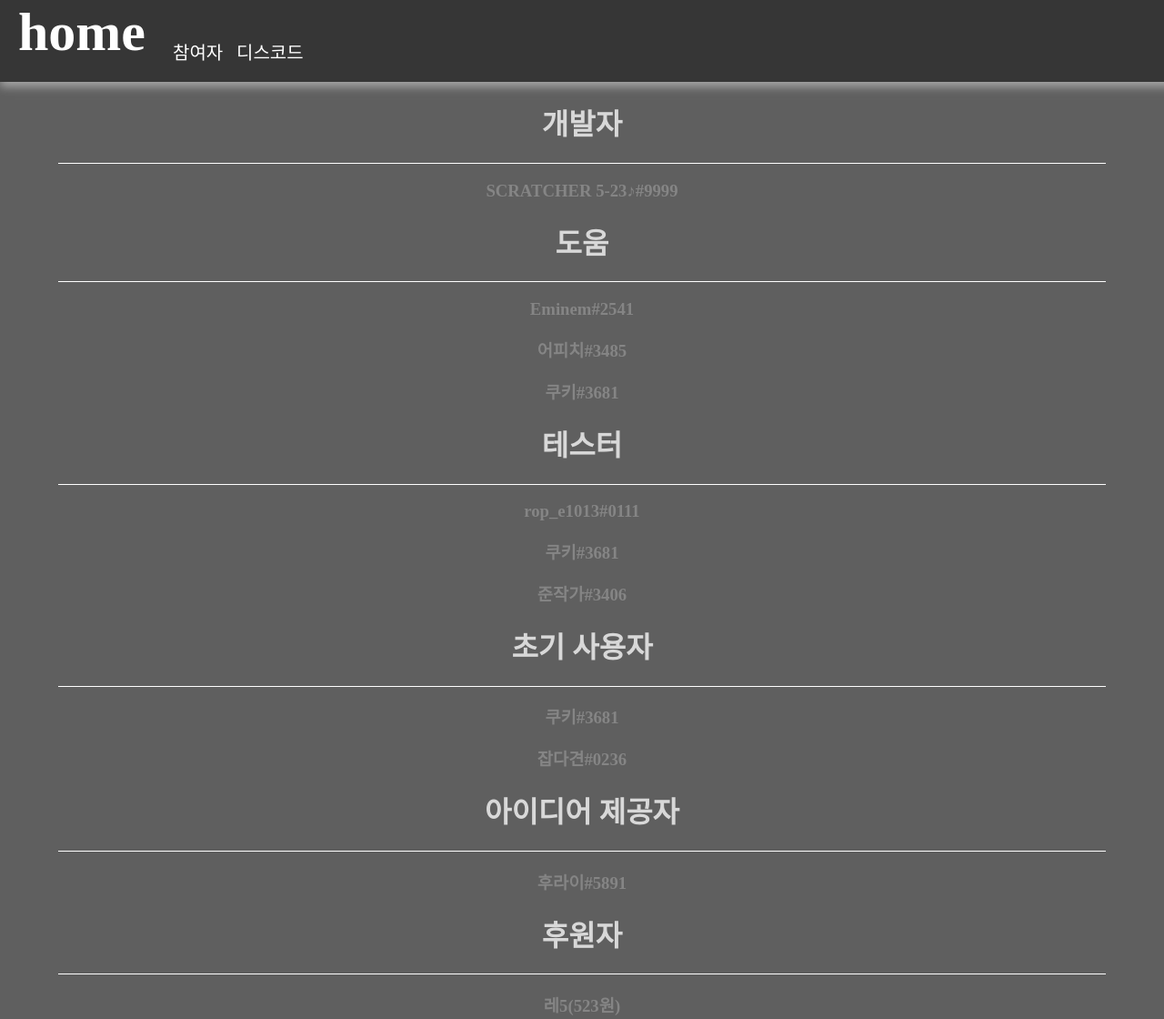
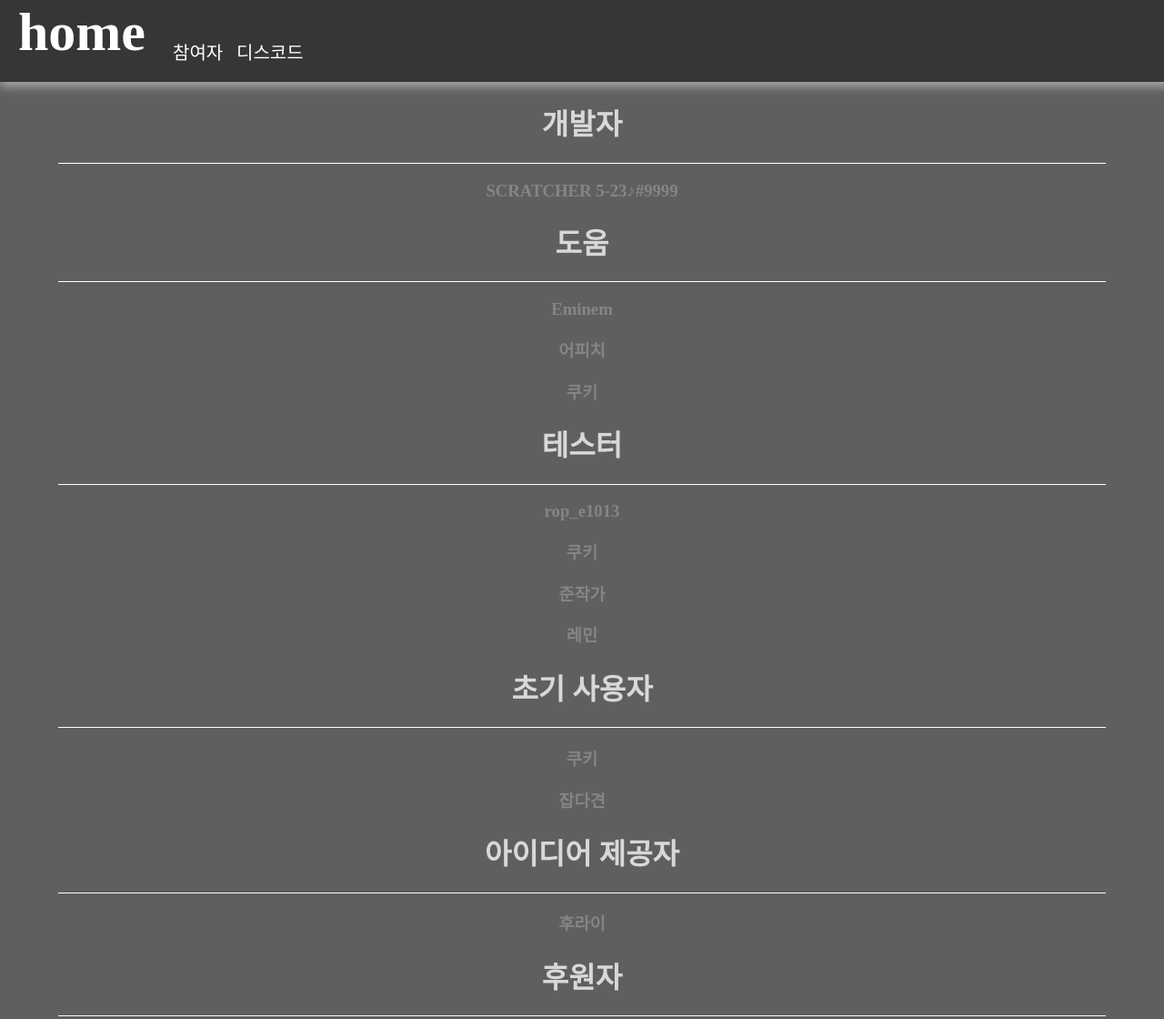
Before and after one commit to 5-23/botSite, a plain HTML site: page dev.html in a window 1280 px wide. Shown: the top 1120 px of the page at 91% size. Drawn offline with Linux system fonts and the light colour scheme.

Commit message:
Update dev.html

```diff
--- a/dev.html
+++ b/dev.html
@@ -51,30 +51,31 @@
         <h1>도움</h1>
         <span class = "line"></span>
         <span>
-            <h3>Eminem#2541</h3>
-            <h3>어피치#3485</h3>
-            <h3>쿠키#3681</h3>
+            <h3>Eminem</h3>
+            <h3>어피치</h3>
+            <h3>쿠키</h3>
         </span>
 
         <h1>테스터</h1>
         <span class = "line"></span>
         <span>
-            <h3>rop_e1013#0111</h3>
-            <h3>쿠키#3681</h3>
-            <h3>준작가#3406</h3>
+            <h3>rop_e1013</h3>
+            <h3>쿠키</h3>
+            <h3>준작가</h3>
+            <h3>레민</h3>
         </span>
 
         <h1>초기 사용자</h1>
         <span class = "line"></span>
         <span>
-            <h3>쿠키#3681</h3>
-            <h3>잡다견#0236</h3>
+            <h3>쿠키</h3>
+            <h3>잡다견</h3>
         </span>
 
         <h1>아이디어 제공자</h1>
         <span class = "line"></span>
         <span>
-            <h3>후라이#5891</h3>
+            <h3>후라이</h3>
         </span>
 
         <h1>후원자</h1>
```
